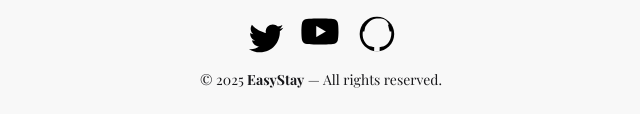
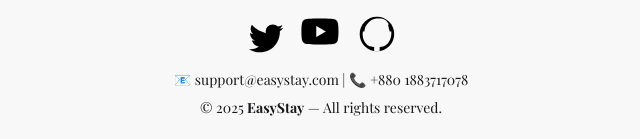
Before and after one commit to shawonkhan1/-Hotel-Booking-Platform, a React (Vite) app: page /profile in a window 1280 px wide. Shown: the part 999-1138 px from the top of the page, without its empty margins (319-959 px from the left). Before the commit the page ends 1113 px from the top, so only its background shows below. Built offline with nearby package versions, Linux system fonts and the light colour scheme; no server answers; a web font is replaced by a local one.

Commit message:
footer 3 socil ison dark mood color cng

```diff
--- a/src/Authentication/Login.jsx
+++ b/src/Authentication/Login.jsx
@@ -70,7 +70,7 @@ const Login = () => {
             </div>
 
             {/* Login Form */}
-            <div className="p-8 md:p-10 bg-indigo-100  rounded-2xl">
+            <div className="p-8 md:p-10 bg-indigo-100   rounded-2xl">
               <motion.h2
                 className="text-3xl heading text-blue-600 font-semibold  mb-6 text-center"
                 initial={{ opacity: 0, y: -30, scale: 0.8 }}
--- a/src/Authentication/UpdateProfile.jsx
+++ b/src/Authentication/UpdateProfile.jsx
@@ -34,12 +34,11 @@ const UpdateProfile = () => {
 
       {/* Container */}
       <div className="flex flex-col md:flex-row items-center justify-center gap-10 mt-20 px-4">
-
         {/* Form Section */}
-        <div className="card w-full max-w-sm bg-base-100 shadow-[0px_0px_15px_0px_rgba(22,36,216,0.5),0px_0px_30px_0px_rgba(0,0,255,0.5)] shadow-2xl">
+        <div className="card w-full max-w-sm bg-base-100 shadow-[0px_0px_20px_0px_rgba(37,99,235,0.8)] shadow-2xl">
           <div className="card-body">
             <form onSubmit={handleUpdateProfile}>
-              <h1 className="text-2xl heading text-center font-bold mb-4">
+              <h1 className="text-3xl text-center font-extrabold text-transparent bg-clip-text bg-gradient-to-r from-blue-600 to-green-600 mb-4">
                 Update Your Profile
               </h1>
 
--- a/src/Layout/Footer.jsx
+++ b/src/Layout/Footer.jsx
@@ -1,9 +1,9 @@
 import React from "react";
 import { Links } from "./Navbar";
-import youtube from '../assets/Lottie/Youtube.json'
+import youtube from "../assets/Lottie/Youtube.json";
 import Lottie from "lottie-react";
-import facebook from '../assets/Lottie/facebook22.json'
-import twitter from '../assets/Lottie/twter22.json'
+import facebook from "../assets/Lottie/facebook22.json";
+import twitter from "../assets/Lottie/twter22.json";
 
 const Footer = () => {
   return (
@@ -21,18 +21,18 @@ const Footer = () => {
     target="_blank"
     rel="noopener noreferrer"
     aria-label="Twitter"
-            className="w-10 h-10 hover:scale-110 transition-transform duration-300"
+    className="w-10 h-10 hover:scale-110 transition-transform duration-300 lottie-icon"
   >
     <Lottie animationData={twitter} loop autoplay />
   </a>
 
-          {/* YouTube  */}
+  {/* YouTube */}
   <a
     href="https://youtu.be/d-0IN2pt2kI?si=FUvzvPkmxbZwYGK_"
     target="_blank"
     rel="noopener noreferrer"
     aria-label="YouTube"
-            className="w-10 h-10 hover:scale-110 transition-transform duration-300"
+    className="w-10 h-10 hover:scale-110 transition-transform duration-300 lottie-icon"
   >
     <Lottie animationData={youtube} loop autoplay />
   </a>
@@ -43,13 +43,31 @@ const Footer = () => {
     target="_blank"
     rel="noopener noreferrer"
     aria-label="Facebook"
-            className="w-10 h-10 hover:scale-110 transition-transform duration-300"
+    className="w-10 h-10 hover:scale-110 transition-transform duration-300 lottie-icon"
   >
     <Lottie animationData={facebook} loop autoplay />
   </a>
 </div>
 
         <div className="text-center heading text-sm">
+          {/* Contact info */}
+          <p className="text-center text-sm mb-2">
+            📧{" "}
+            <a
+              href="mailto:support@easystay.com"
+              className=" hover:underline"
+            >
+              support@easystay.com
+            </a>{" "}
+            | 📞{" "}
+            <a
+              href="tel:+8801234567890"
+              className=" hover:underline"
+            >
+              +880 1883717078
+            </a>
+          </p>
+
           <p>
             &copy; {new Date().getFullYear()} <strong>EasyStay</strong> — All
             rights reserved.
--- a/src/Page/FeaturedRooms.jsx
+++ b/src/Page/FeaturedRooms.jsx
@@ -74,7 +74,7 @@ const FeaturedRoom = () => {
         Room
       </motion.h1>
 
-      <div className="grid grid-cols-1 md:grid-cols-2 lg:grid-cols-3 gap-6">
+      <div className="grid grid-cols-1 text-black md:grid-cols-2 lg:grid-cols-3 gap-6">
         {rooms.map((room) => (
           <Link
             to={`/details/${room._id}`}
--- a/src/Page/SpecialOffer.jsx
+++ b/src/Page/SpecialOffer.jsx
@@ -14,12 +14,12 @@ const SpecialOffer = () => {
 
   return (
     <div
-      className="fixed inset-0  bg-opacity-50 backdrop-blur-sm flex items-center justify-center z-50"
+      className="fixed inset-0 bg-opacity-50 backdrop-blur-sm flex items-center justify-center z-50"
       aria-modal="true"
       role="dialog"
       aria-labelledby="specialOfferTitle"
     >
-      <div className="bg-white rounded-xl shadow-lg max-w-md w-full p-6 relative">
+      <div className="bg-white border-b-10 border-blue-400 rounded-2xl shadow-lg max-w-md w-full p-6 relative">
         <button
           onClick={() => setIsOpen(false)}
           className="absolute top-3 right-3 text-gray-600 hover:text-gray-900 text-3xl font-bold"
@@ -30,7 +30,7 @@ const SpecialOffer = () => {
 
         <motion.h2
           id="specialOfferTitle"
-          className="text-2xl font-bold text-center mb-4 text-blue-600"
+          className="text-2xl heading font-bold text-center mb-4 text-blue-600"
           animate={{
             scale: [1, 1.05, 1],
             color: [
@@ -64,7 +64,7 @@ const SpecialOffer = () => {
           transition={{ type: "spring", stiffness: 300, damping: 20 }}
         />
 
-        <p className="text-center text-gray-700 mb-6 leading-relaxed">
+        <p className="text-center description text-gray-700 mb-6 leading-relaxed">
           Book your stay now and enjoy up to{" "}
           <span className="font-bold text-indigo-600 underline">25% OFF</span>{" "}
           for bookings longer than 3 days! Don’t miss out on this limited-time
--- a/src/Page/UserProfile.jsx
+++ b/src/Page/UserProfile.jsx
@@ -15,17 +15,18 @@ const UserProfile = () => {
   return (
     <div className="mt-[80px] lg:mt-[120px] px-4">
       {/* Layout: Profile + Animation */}
-      <div className="flex flex-col-reverse md:flex-row justify-center items-center gap-10">
-
+      <div className="flex flex-col md:flex-row justify-center items-center gap-10">
         {/* Profile Card */}
-        <div className="bg-white  shadow-[0_0_8px_2px_#2ee235] rounded-2xl p-6 w-full max-w-sm text-center">
-          {/* Heading inside card */}
-          <h1 className="text-2xl heading font-bold text-green-700 mb-4">
+        <div className="bg-white shadow-[0px_0px_20px_0px_rgba(37,99,235,0.8)] rounded-2xl p-6 w-full max-w-sm text-center">
+          <h1 className="text-3xl text-center font-extrabold text-transparent bg-clip-text bg-gradient-to-r from-blue-600 to-green-600 mb-4">
             Your Profile
           </h1>
 
           <img
-            src={user?.photoURL || 'https://encrypted-tbn0.gstatic.com/images?q=tbn:ANd9GcRXJxYx_5I3nVr3oJdVp8jpvvELUKjK1PtL1G6hCRyNPK1QNptgSkIxpEeXmiCdQIY8yMI&usqp=CAU'}
+            src={
+              user?.photoURL ||
+              "https://encrypted-tbn0.gstatic.com/images?q=tbn:ANd9GcRXJxYx_5I3nVr3oJdVp8jpvvELUKjK1PtL1G6hCRyNPK1QNptgSkIxpEeXmiCdQIY8yMI&usqp=CAU"
+            }
             alt="User"
             className="w-24 h-24 mx-auto rounded-full border-4 border-blue-500"
           />
@@ -35,14 +36,14 @@ const UserProfile = () => {
           <p className="text-gray-500">{user?.email}</p>
 
           <Link to="/updateprofile">
-            <button className="mt-4 px-4 py-2 bg-green-700 text-white rounded hover:bg-blue-600">
+            <button className="mt-4 px-4 py-2 bg-blue-600 text-white rounded hover:bg-blue-700 transition-all">
               Update
             </button>
           </Link>
         </div>
 
         {/* Lottie Animation */}
-        <div className="w-full  max-w-xs md:max-w-md lg:max-w-lg">
+        <div className="w-full max-w-xs md:max-w-md lg:max-w-lg">
           <Lottie animationData={profile} loop={true} />
         </div>
       </div>
--- a/src/index.css
+++ b/src/index.css
@@ -28,6 +28,13 @@
   color: white;
 }
 
+[data-theme="synthwave"] .lottie-icon {
+  filter: invert(1) brightness(2) saturate(3);
+}
+
+
+
+
 
 
 /* index.css বা যেকোনো CSS ফাইল */
```
Lines whose indentation alone changed are shown as unchanged.
